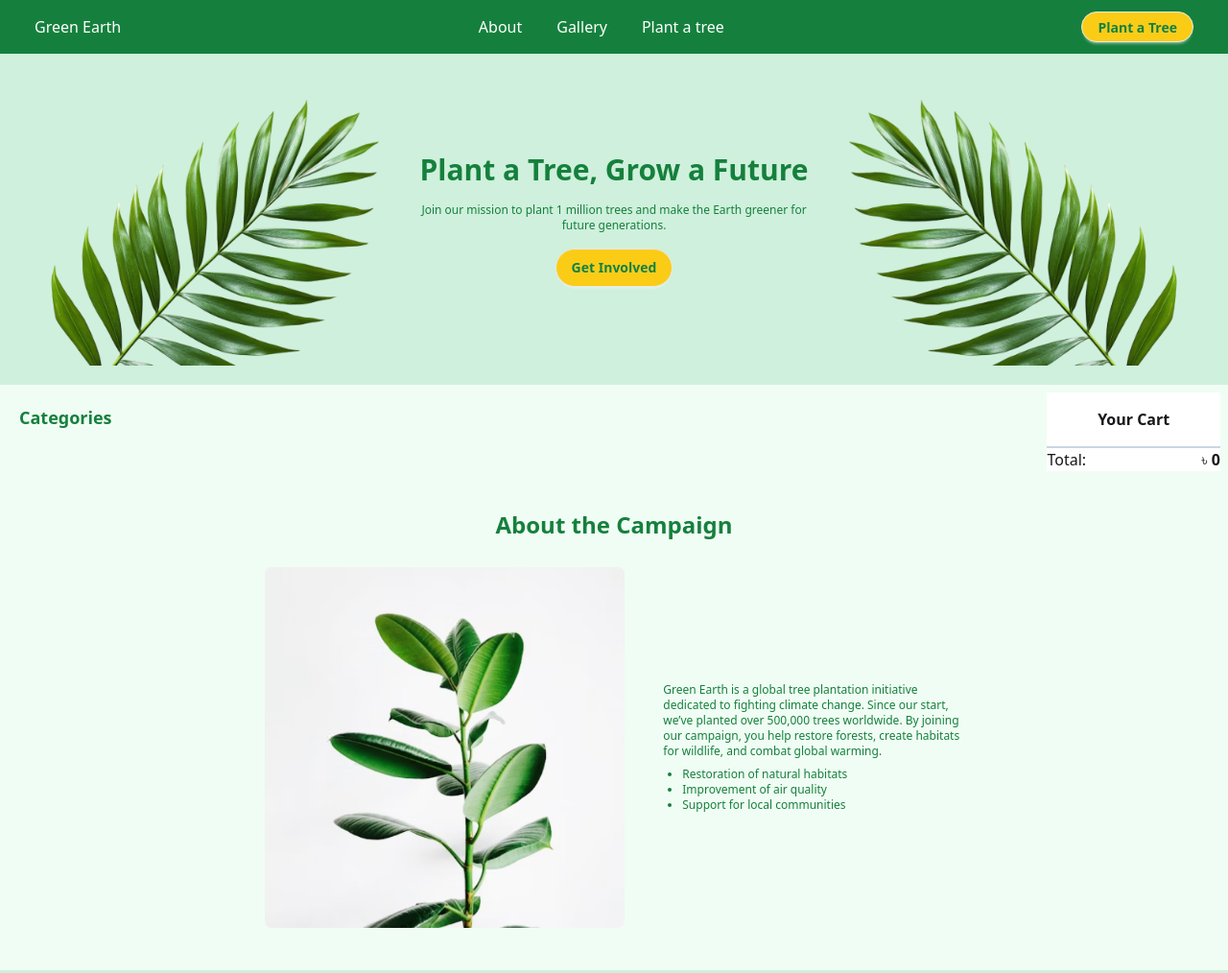
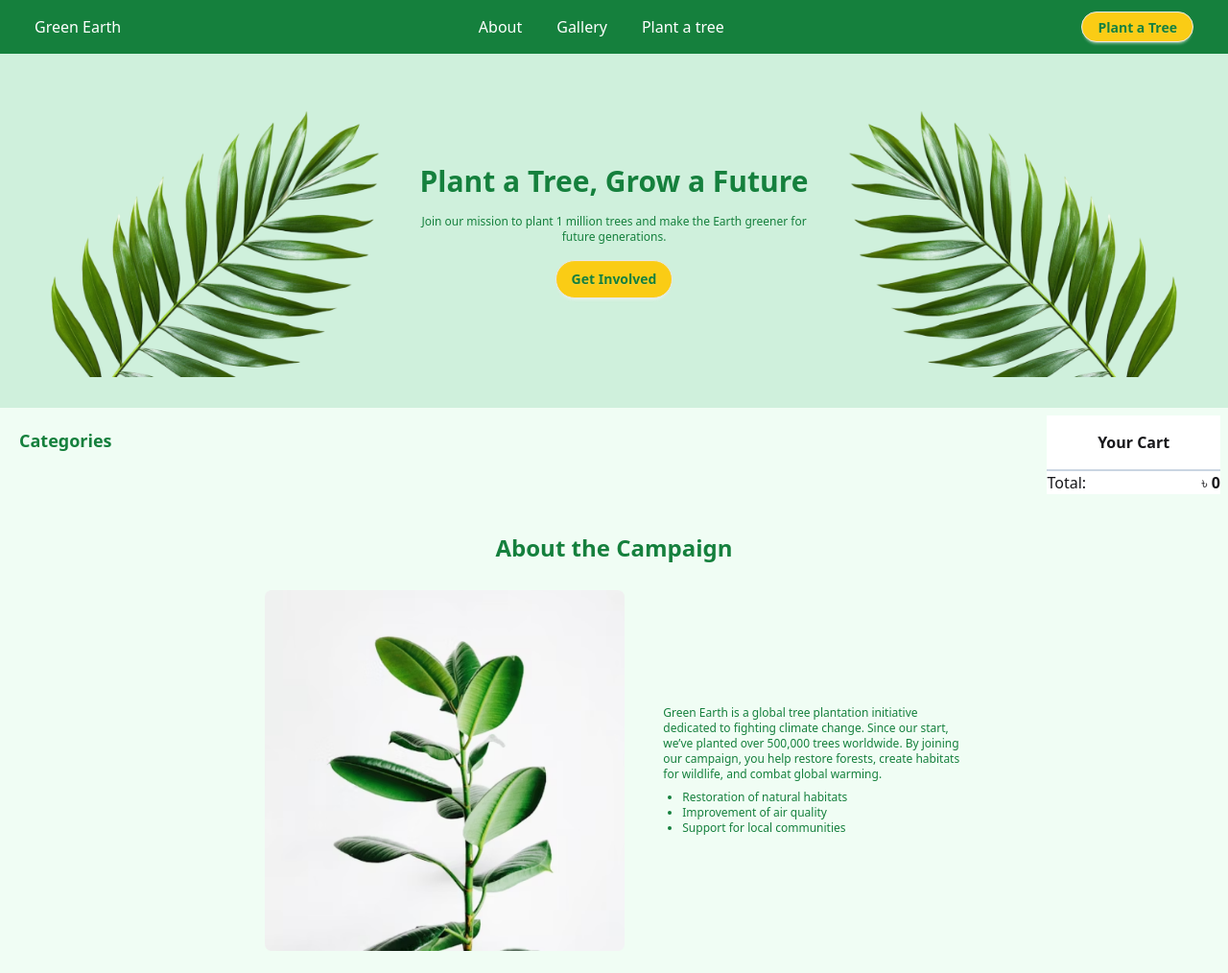
Before and after one commit to azizulnwu/Green-Earth-project, a plain HTML site: page index.html in a window 1280 px wide. Shown: the top 1014 px of the page at 96% size. Drawn offline with nearby package versions, Linux system fonts and the light colour scheme; no server answers.

Commit message:
banner srction updated

```diff
--- a/index.html
+++ b/index.html
@@ -56,7 +56,7 @@
     </header>
     <!-- Banner Section and style -->
     <section
-      class="bg-[#cff0dc] flex justify-between items-center text-center py-5"
+      class="bg-[#cff0dc] flex justify-between items-center text-center py-8"
     >
       <div>
         <img src="./images/hero-leaf1.png" alt="" />
```
